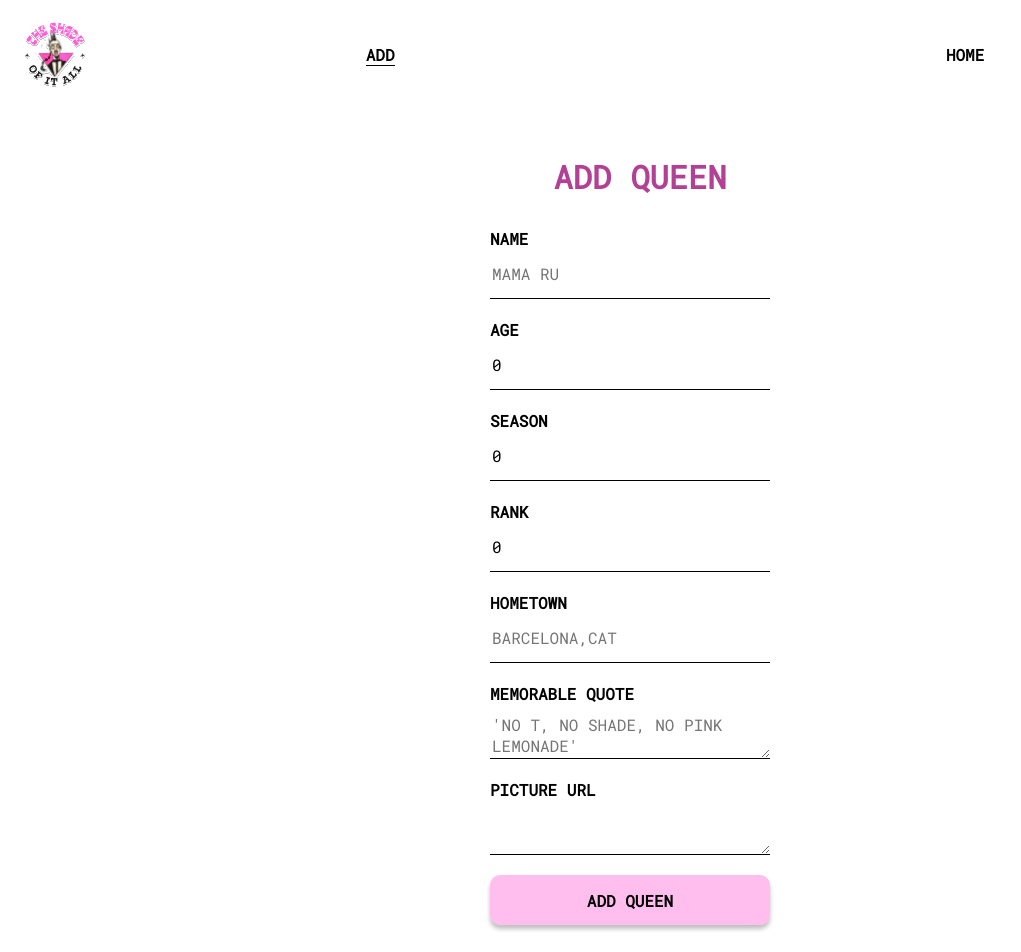
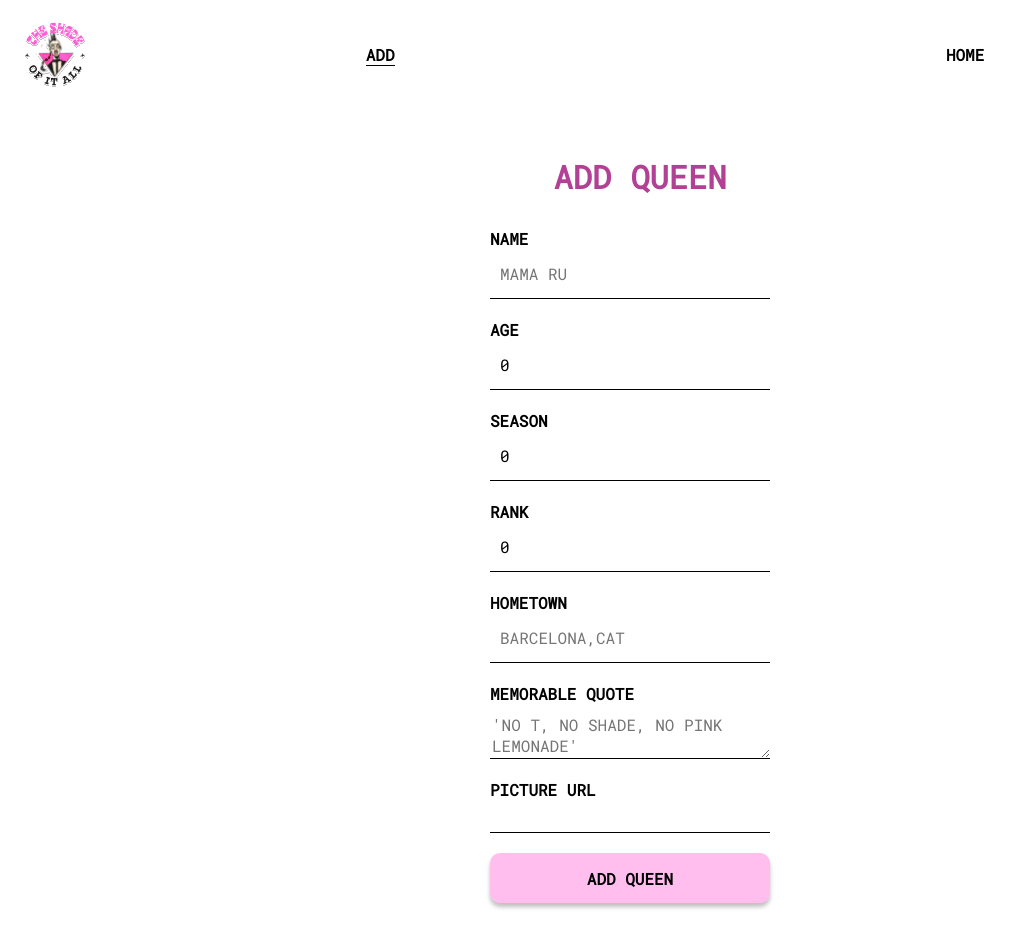
Before and after one commit to NaryLozano/the-shade-front, a React (Vite) app: page /add in a window 1280 px wide. Shown: the top 952 px of the page, without its empty margins (0-1021 px from the left). Built offline with nearby package versions, Linux system fonts and the light colour scheme; no server answers.

Commit message:
Update form inputs

```diff
--- a/src/components/Form/Form.tsx
+++ b/src/components/Form/Form.tsx
@@ -110,7 +110,7 @@ const Form = ({ onSubmit }: FormProps): React.ReactElement => {
       </label>
       <label htmlFor="image" className="formulary">
         picture url
-        <textarea
+        <input
           className="formulary__area"
           id="image"
           value={queenData.image}
--- a/src/components/Form/FormStyled.ts
+++ b/src/components/Form/FormStyled.ts
@@ -18,14 +18,15 @@ const FormStyled = styled.form`
       font-size: ${(prop) => prop.theme.fontSizes.small};
       width: 17.5rem;
       height: 3.125rem;
-      border-bottom: 1px solid #000;
+      border-bottom: 0.063rem solid #000;
       font-weight: normal;
+      padding: 0.625rem;
     }
 
     &__area {
       padding-top: 0.625rem;
       width: 17.5rem;
-      border-bottom: 1px solid ${(prop) => prop.theme.colors.darkPrimary};
+      border-bottom: 0.063rem solid ${(prop) => prop.theme.colors.darkPrimary};
       font-weight: normal;
     }
   }
```
